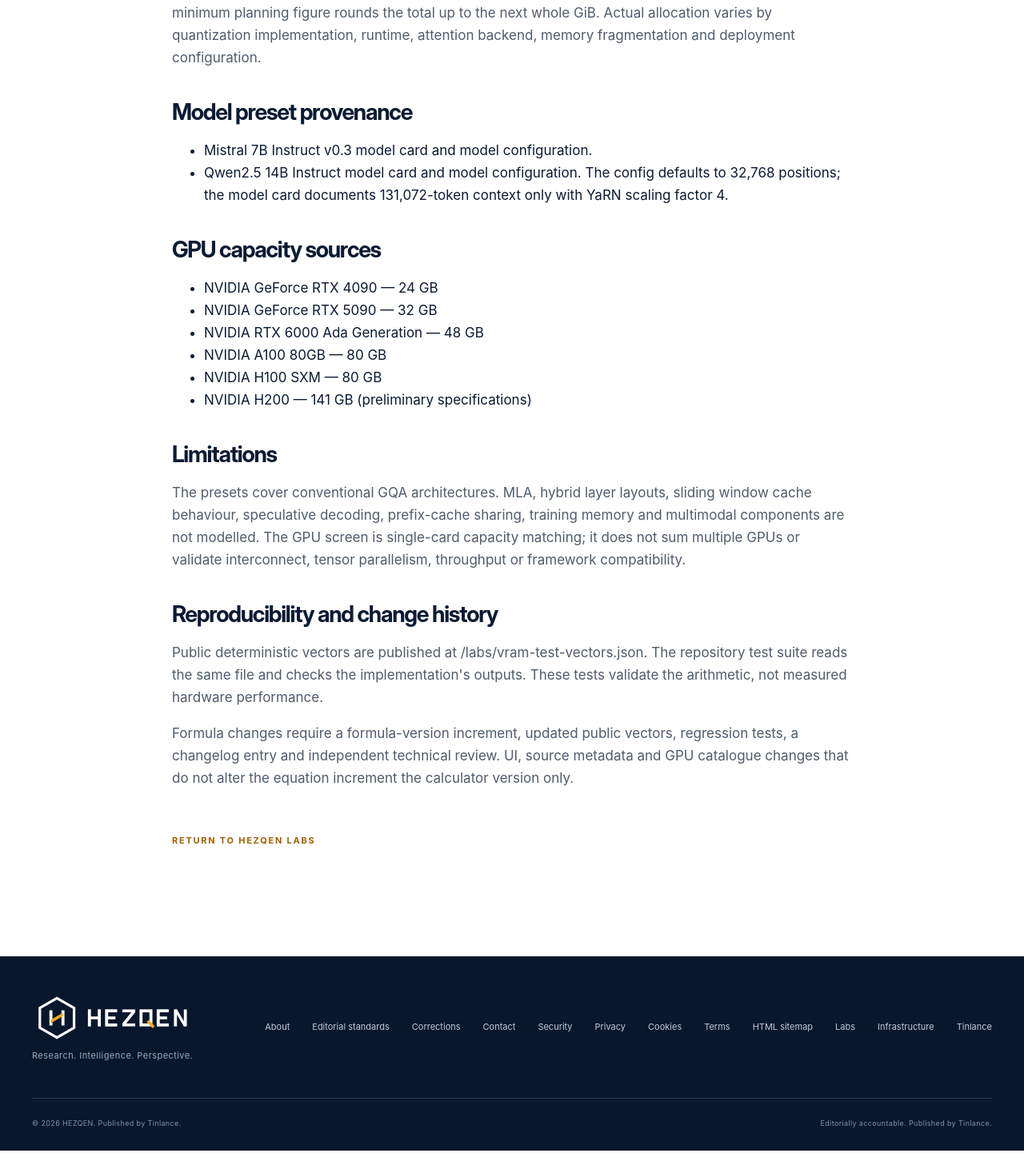
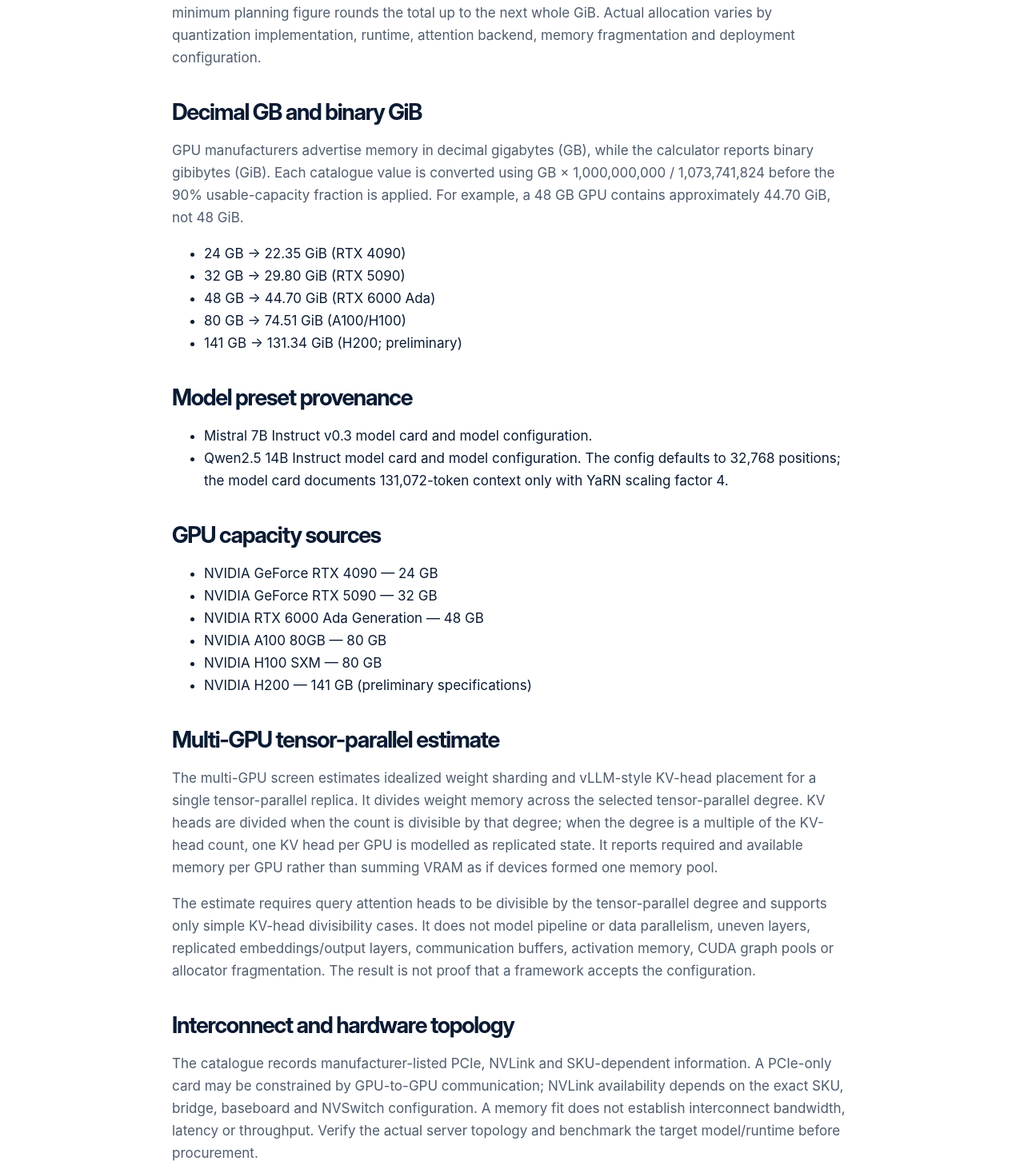
Before and after one commit to LloydCoder/hezqen, a Next.js app: page /labs/methodology in a window 1280 px wide. Shown: the part 1203-2670 px from the top of the page at 80% size. Before the commit the page ends 2642 px from the top, so only its background shows below. Built offline with nearby package versions, Linux system fonts and the light colour scheme; no server answers.

Commit message:
docs: publish corrected GPU units and multi-GPU methodology

```diff
--- a/app/(frontend)/labs/methodology/page.tsx
+++ b/app/(frontend)/labs/methodology/page.tsx
@@ -55,7 +55,7 @@ export default function VramMethodologyPage() {
         <div className="prose-rule" />
         <h2>Current versions</h2>
         <p>
-          Calculator version <strong>1.1.0</strong> · Formula version <strong>1.0.0</strong> ·
+          Calculator version <strong>1.2.0</strong> · Formula version <strong>1.0.0</strong> ·
           Reviewed 17 November 2026.
         </p>
         <p>
@@ -85,6 +85,21 @@ export default function VramMethodologyPage() {
           allocation varies by quantization implementation, runtime, attention backend, memory
           fragmentation and deployment configuration.
         </p>
+
+        <h2>Decimal GB and binary GiB</h2>
+        <p>
+          GPU manufacturers advertise memory in decimal gigabytes (GB), while the calculator
+          reports binary gibibytes (GiB). Each catalogue value is converted using
+          GB × 1,000,000,000 / 1,073,741,824 before the 90% usable-capacity fraction is applied.
+          For example, a 48 GB GPU contains approximately 44.70 GiB, not 48 GiB.
+        </p>
+        <ul>
+          <li>24 GB → 22.35 GiB (RTX 4090)</li>
+          <li>32 GB → 29.80 GiB (RTX 5090)</li>
+          <li>48 GB → 44.70 GiB (RTX 6000 Ada)</li>
+          <li>80 GB → 74.51 GiB (A100/H100)</li>
+          <li>141 GB → 131.34 GiB (H200; preliminary)</li>
+        </ul>
         <h2>Model preset provenance</h2>
         <ul>
           <li>
@@ -140,13 +155,37 @@ export default function VramMethodologyPage() {
             </a>
           </li>
         </ul>
+        <h2>Multi-GPU tensor-parallel estimate</h2>
+        <p>
+          The multi-GPU screen estimates idealized weight sharding and vLLM-style KV-head placement
+          for a single tensor-parallel replica. It divides weight memory across the selected
+          tensor-parallel degree. KV heads are divided when the count is divisible by that degree;
+          when the degree is a multiple of the KV-head count, one KV head per GPU is modelled as
+          replicated state. It reports required and available memory per GPU rather than summing
+          VRAM as if devices formed one memory pool.
+        </p>
+        <p>
+          The estimate requires query attention heads to be divisible by the tensor-parallel degree
+          and supports only simple KV-head divisibility cases. It does not model pipeline or data
+          parallelism, uneven layers, replicated embeddings/output layers, communication buffers,
+          activation memory, CUDA graph pools or allocator fragmentation. The result is not proof
+          that a framework accepts the configuration.
+        </p>
+        <h2>Interconnect and hardware topology</h2>
+        <p>
+          The catalogue records manufacturer-listed PCIe, NVLink and SKU-dependent information.
+          A PCIe-only card may be constrained by GPU-to-GPU communication; NVLink availability
+          depends on the exact SKU, bridge, baseboard and NVSwitch configuration. A memory fit does
+          not establish interconnect bandwidth, latency or throughput. Verify the actual server
+          topology and benchmark the target model/runtime before procurement.
+        </p>
         <h2>Limitations</h2>
         <p>
           The presets cover conventional GQA architectures. MLA, hybrid layer layouts, sliding
           window cache behaviour, speculative decoding, prefix-cache sharing, training memory and
-          multimodal components are not modelled. The GPU screen is single-card capacity matching;
-          it does not sum multiple GPUs or validate interconnect, tensor parallelism, throughput or
-          framework compatibility.
+          multimodal components are not modelled. The multi-GPU estimate is an idealized memory
+          placement screen, not a runtime allocation or performance benchmark. Validate actual
+          allocations and supported topology in the target serving framework.
         </p>
         <h2>Reproducibility and change history</h2>
         <p>
```
